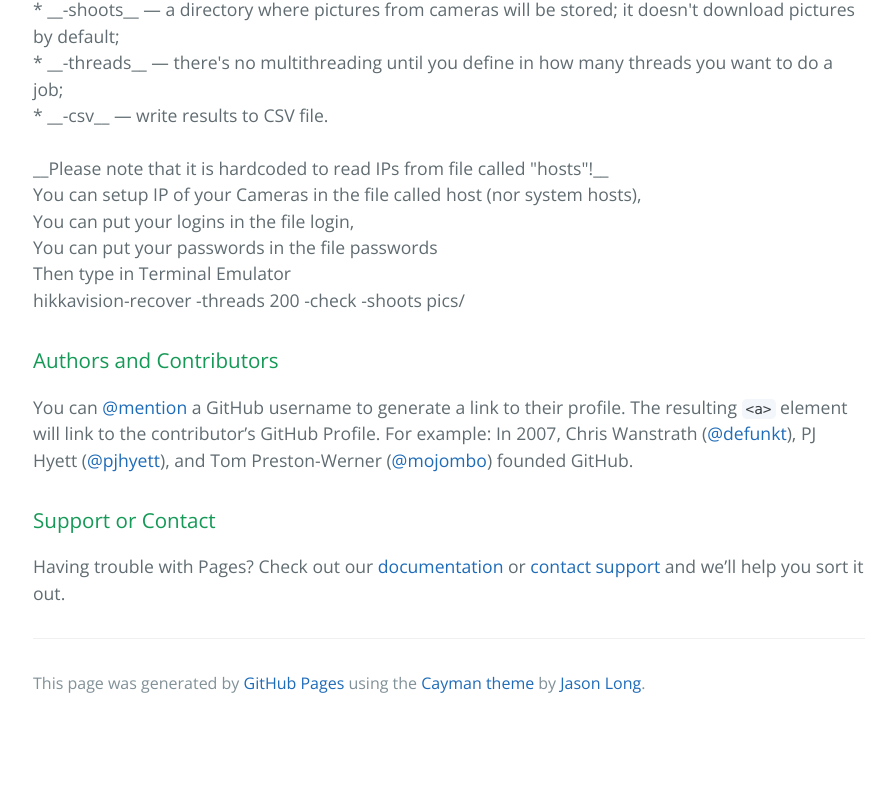
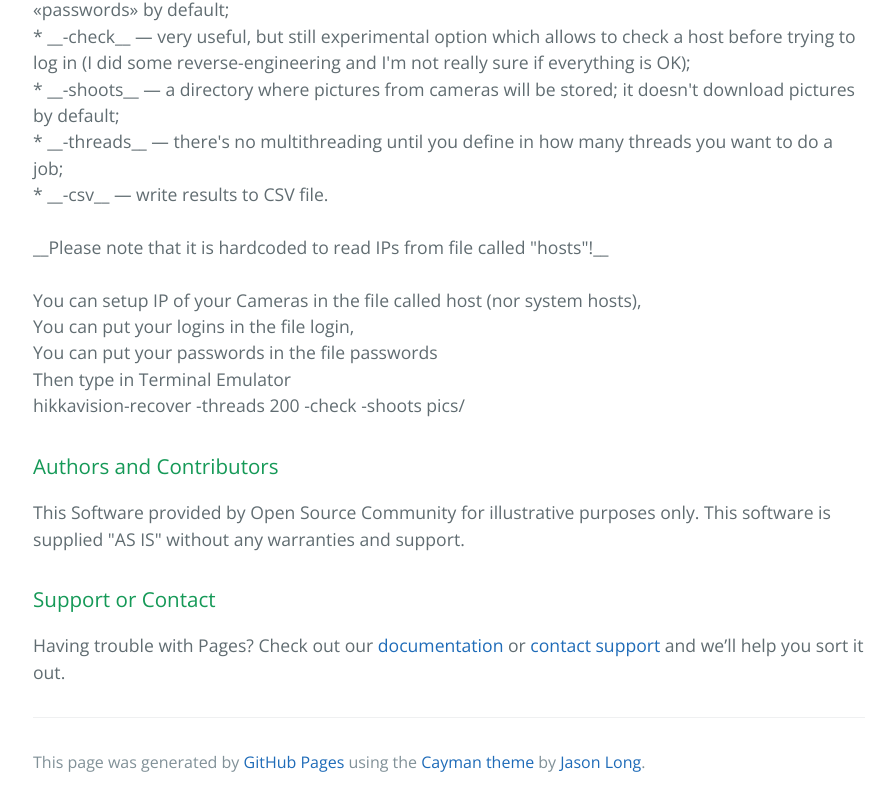
Before and after one commit to HikkVisionPasswordReset/hikkvisionpasswordreset.github.io, a plain HTML site: page index.html in a window 1280 px wide. Shown: the part 2222-3028 px from the top of the page, without its empty margins (191-1087 px from the left). Before the commit the page ends 2949 px from the top, so only its background shows below. Drawn offline with nearby package versions, Linux system fonts and the light colour scheme.

Commit message:
Update index.html

```diff
--- a/index.html
+++ b/index.html
@@ -133,7 +133,9 @@
 <br>
 Download hikkavision-recover source and extract to Home directory
 <br>
+<br>
 Open Terminal Emulator with Root and exucate
+<br>
 <br>
 apt-get install golang
 <br>
@@ -157,7 +159,7 @@
 
 <br>
 You can define some options:
-<br>
+<br><br>
 * __-logins, -passwords__ — files where your logins and passwords are stored; it looks for «logins» and «passwords» by default;<br>
 * __-check__ — very useful, but still experimental option which allows to check a host before trying to log in (I did some reverse-engineering and I'm not really sure if everything is OK);<br>
 * __-shoots__ — a directory where pictures from cameras will be stored; it doesn't download pictures by default;<br>
@@ -165,7 +167,7 @@
 * __-csv__ — write results to CSV file.<br>
 <br>
 __Please note that it is hardcoded to read IPs from file called "hosts"!__
-<br>
+<br><br>
 You can setup IP of your Cameras in the file called host (nor system hosts),
 <br>
 You can put your logins in the file login,
@@ -179,7 +181,7 @@
 <h3>
 <a id="authors-and-contributors" class="anchor" href="#authors-and-contributors" aria-hidden="true"><span aria-hidden="true" class="octicon octicon-link"></span></a>Authors and Contributors</h3>
 
-<p>You can <a href="https://help.github.com/articles/basic-writing-and-formatting-syntax/#mentioning-users-and-teams" class="user-mention">@mention</a> a GitHub username to generate a link to their profile. The resulting <code>&lt;a&gt;</code> element will link to the contributor’s GitHub Profile. For example: In 2007, Chris Wanstrath (<a href="https://github.com/defunkt" class="user-mention">@defunkt</a>), PJ Hyett (<a href="https://github.com/pjhyett" class="user-mention">@pjhyett</a>), and Tom Preston-Werner (<a href="https://github.com/mojombo" class="user-mention">@mojombo</a>) founded GitHub.</p>
+<p>This Software provided by Open Source Community for illustrative purposes only. This software is supplied "AS IS" without any warranties and support.</p>
 
 <h3>
 <a id="support-or-contact" class="anchor" href="#support-or-contact" aria-hidden="true"><span aria-hidden="true" class="octicon octicon-link"></span></a>Support or Contact</h3>
```
